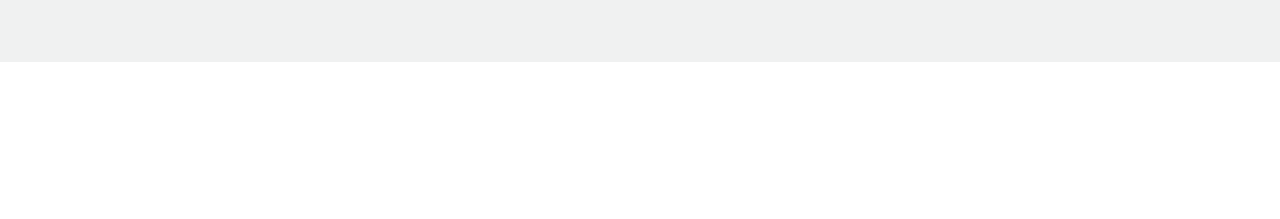
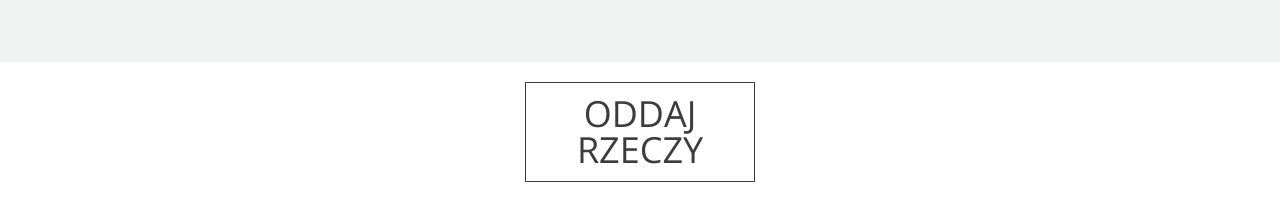
Before and after one commit to Szaker1990/recycle_cloth_app, a React (Create React App) app: page /#/ in a window 1280 px wide. Shown: the part 1876-2095 px from the top of the page. Before the commit the page ends 1938 px from the top, so only its background shows below. Built offline with nearby package versions, Linux system fonts and the light colour scheme.

Commit message:
small fixes

```diff
--- a/src/components/Steps.js
+++ b/src/components/Steps.js
@@ -4,6 +4,7 @@ import bag from "../assets/bag.png";
 import refresh from "../assets/refresh.png";
 import scale from "../assets/scale.png";
 import shirt from "../assets/shirt.png"
+import {Link} from "react-router-dom";
 
 export const Steps = () => {
 
@@ -45,6 +46,13 @@ export const Steps = () => {
                     </div>
                 </div>
             </div>
+            <div className={"row"}>
+                <div className="col-12">
+                    <div className={"button__wrapper"}>
+                        <Link to={'/logowanie'} className="button__wrapper-but" href="#"> Oddaj <br/>rzeczy</Link>
+                    </div>
+                </div>
+            </div>
         </>
     )
 }
--- a/src/scss/partials/_home.scss
+++ b/src/scss/partials/_home.scss
@@ -85,7 +85,6 @@ body{
   }
   .content__box-buttons{
     margin-top: 15%;
-    word-wrap: break-word;
     display: flex;
     justify-content: center;
     align-items: center;
--- a/src/scss/partials/_steps.scss
+++ b/src/scss/partials/_steps.scss
@@ -55,3 +55,23 @@
 
   }
 }
+
+.button__wrapper{
+  display: flex;
+  justify-content: center;
+  align-items: center;
+
+  .button__wrapper-but{
+    text-decoration: none;
+    text-transform: uppercase;
+    font-size: 36px;
+    color: $color-darkgrey;
+    text-align: center;
+    padding: 13px 51px;
+    border: 0.75px solid $color-darkgrey;
+    margin-right: 30px;
+    font-weight: 300;
+    margin: 20px 0 40px 0;
+
+  }
+}
```
